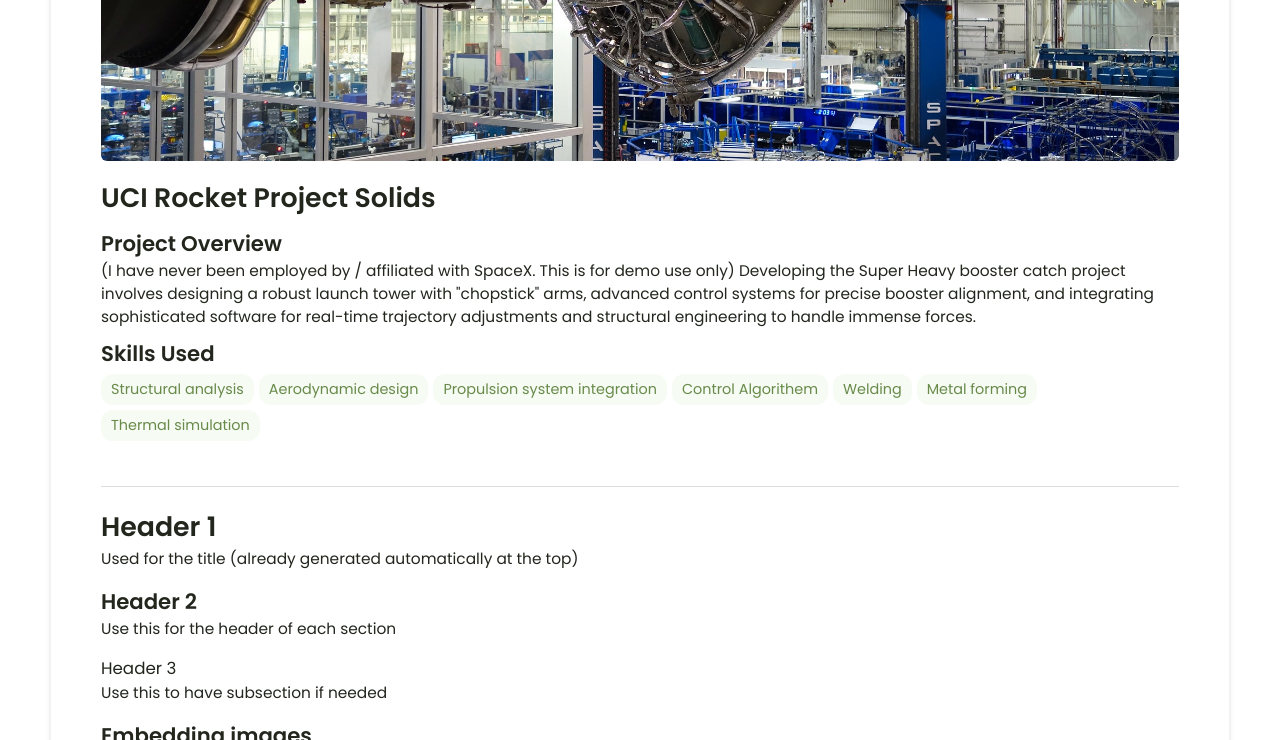
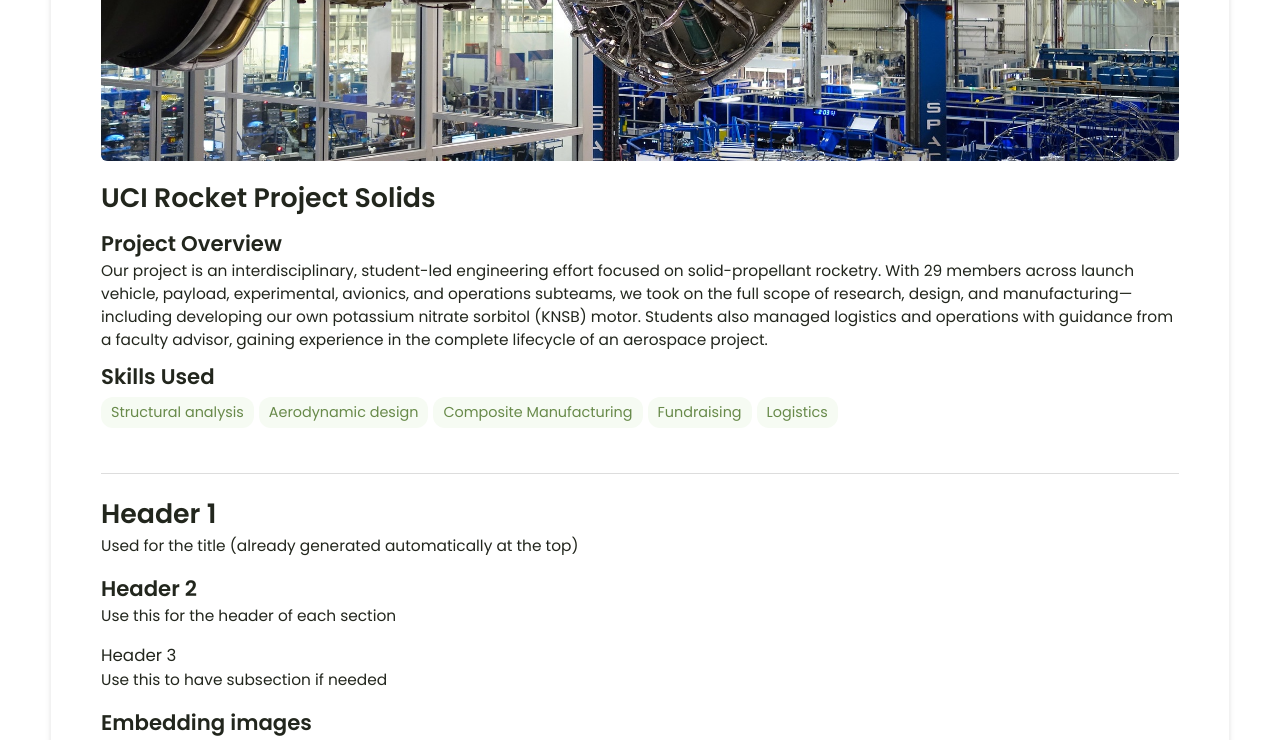
Before and after one commit to kaitklnguyen/kaitklnguyen.github.io, a Jekyll site: the page built from _projects/demo-project/index.md, in a window 1280 px wide and 900 px high, scrolled down 329 px, cut to the strip 0-740 px from the top of the window. Built offline with Jekyll 4.4.1, drawn with Linux system fonts in a browser that asks for light colours.

Commit message:
Update index.md

```diff
--- a/_projects/demo-project/index.md
+++ b/_projects/demo-project/index.md
@@ -1,16 +1,13 @@
 ---
 layout: post
 title: UCI Rocket Project Solids
-description:  (I have never been employed by / affiliated with SpaceX. This is for demo use only)
-    Developing the Super Heavy booster catch project involves designing a robust launch tower with "chopstick" arms, advanced control systems for precise booster alignment, and integrating sophisticated software for real-time trajectory adjustments and structural engineering to handle immense forces.
+description:  Our project is an interdisciplinary, student-led engineering effort focused on solid-propellant rocketry. With 29 members across launch vehicle, payload, experimental, avionics, and operations subteams, we took on the full scope of research, design, and manufacturing—including developing our own potassium nitrate sorbitol (KNSB) motor. Students also managed logistics and operations with guidance from a faculty advisor, gaining experience in the complete lifecycle of an aerospace project.
 skills:
   - Structural analysis
   - Aerodynamic design
-  - Propulsion system integration
-  - Control Algorithem
-  - Welding
-  - Metal forming
-  - Thermal simulation
+  - Composite Manufacturing
+  - Fundraising
+  - Logistics
 
 main-image: /project2.jpg
 ---
```
